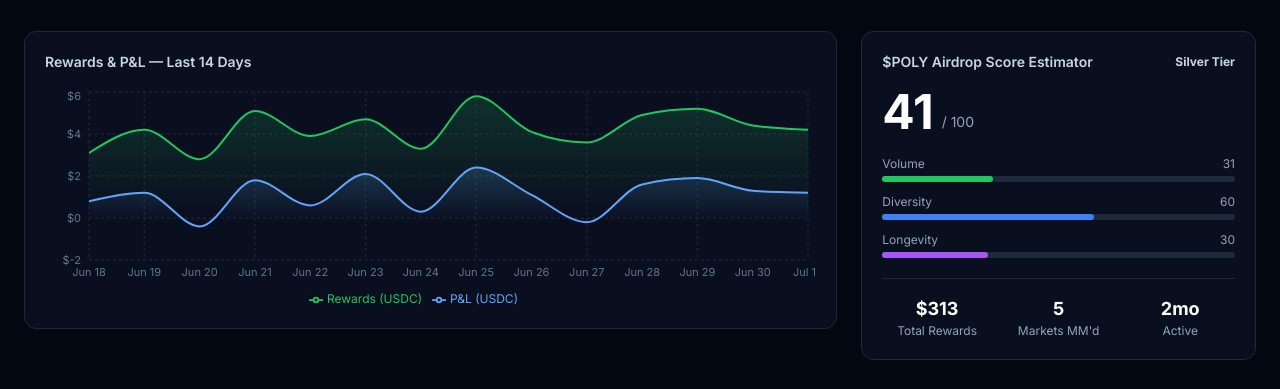
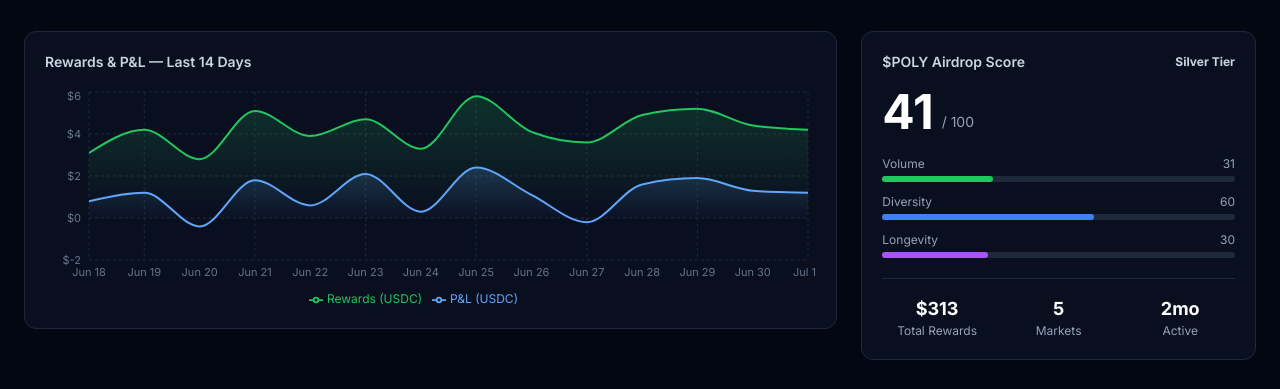
Before and after one commit to mgnlia/polymarket-dashboard, a Next.js app: page / in a window 1280 px wide. Shown: the part 222-611 px from the top of the page. Built offline with nearby package versions, Linux system fonts and the light colour scheme; no server answers.

Commit message:
feat: add AirdropScore component

```diff
--- a/components/AirdropScore.tsx
+++ b/components/AirdropScore.tsx
@@ -1,23 +1,21 @@
 'use client'
-import { fmt$ } from '../lib/utils'
-import type { RiskSummary, RewardSummary } from '../lib/api'
+import { fmt$ } from '@/lib/utils'
+import type { RiskSummary, RewardSummary } from '@/lib/api'
 
 interface Props { risk: RiskSummary; rewards: RewardSummary; marketCount: number }
 
-export default function AirdropScore({ risk, rewards, marketCount }: Props) {
-  // Heuristic $POLY airdrop score: volume + diversity + months active
-  const volumeScore   = Math.min(100, (rewards.total_usdc / 10))
+export default function AirdropScore({ rewards, marketCount }: Props) {
+  const volumeScore    = Math.min(100, rewards.total_usdc / 10)
   const diversityScore = Math.min(100, marketCount * 12)
-  const monthsActive  = Math.max(1, Math.floor(rewards.total_usdc / rewards.month_usdc))
+  const monthsActive   = Math.max(1, Math.floor(rewards.total_usdc / rewards.month_usdc))
   const longevityScore = Math.min(100, monthsActive * 15)
-  const totalScore    = Math.round((volumeScore * 0.4 + diversityScore * 0.35 + longevityScore * 0.25))
+  const totalScore     = Math.round(volumeScore * 0.4 + diversityScore * 0.35 + longevityScore * 0.25)
 
   const bars = [
     { label: 'Volume',    score: volumeScore,    color: 'bg-green-500' },
-    { label: 'Diversity', score: diversityScore,  color: 'bg-blue-500' },
-    { label: 'Longevity', score: longevityScore,  color: 'bg-purple-500' },
+    { label: 'Diversity', score: diversityScore, color: 'bg-blue-500' },
+    { label: 'Longevity', score: longevityScore, color: 'bg-purple-500' },
   ]
-
   const tier = totalScore >= 80 ? { label: 'Diamond', color: 'text-cyan-300' }
              : totalScore >= 60 ? { label: 'Gold',    color: 'text-yellow-300' }
              : totalScore >= 40 ? { label: 'Silver',  color: 'text-slate-300' }
@@ -26,23 +24,18 @@ export default function AirdropScore({ risk, rewards, marketCount }: Props) {
   return (
     <div className="rounded-xl border border-slate-800 bg-slate-900/60 p-5 backdrop-blur-sm">
       <div className="flex items-center justify-between mb-4">
-        <h3 className="text-sm font-semibold text-slate-300">$POLY Airdrop Score Estimator</h3>
+        <h3 className="text-sm font-semibold text-slate-300">$POLY Airdrop Score</h3>
         <span className={`text-xs font-bold ${tier.color}`}>{tier.label} Tier</span>
       </div>
-
-      {/* Big score */}
       <div className="flex items-end gap-2 mb-5">
         <span className="text-5xl font-black text-white">{totalScore}</span>
         <span className="text-slate-400 text-sm mb-1">/ 100</span>
       </div>
-
-      {/* Sub-scores */}
       <div className="space-y-3">
         {bars.map(b => (
           <div key={b.label}>
             <div className="flex justify-between text-xs text-slate-400 mb-1">
-              <span>{b.label}</span>
-              <span>{Math.round(b.score)}</span>
+              <span>{b.label}</span><span>{Math.round(b.score)}</span>
             </div>
             <div className="h-1.5 rounded-full bg-slate-800">
               <div className={`h-full rounded-full ${b.color} transition-all`} style={{ width: `${b.score}%` }} />
@@ -50,8 +43,6 @@ export default function AirdropScore({ risk, rewards, marketCount }: Props) {
           </div>
         ))}
       </div>
-
-      {/* Stats row */}
       <div className="mt-5 grid grid-cols-3 gap-3 pt-4 border-t border-slate-800">
         <div className="text-center">
           <div className="text-lg font-bold text-white">{fmt$(rewards.total_usdc, 0)}</div>
@@ -59,7 +50,7 @@ export default function AirdropScore({ risk, rewards, marketCount }: Props) {
         </div>
         <div className="text-center">
           <div className="text-lg font-bold text-white">{marketCount}</div>
-          <div className="text-xs text-slate-400">Markets MM&apos;d</div>
+          <div className="text-xs text-slate-400">Markets</div>
         </div>
         <div className="text-center">
           <div className="text-lg font-bold text-white">{monthsActive}mo</div>
```
